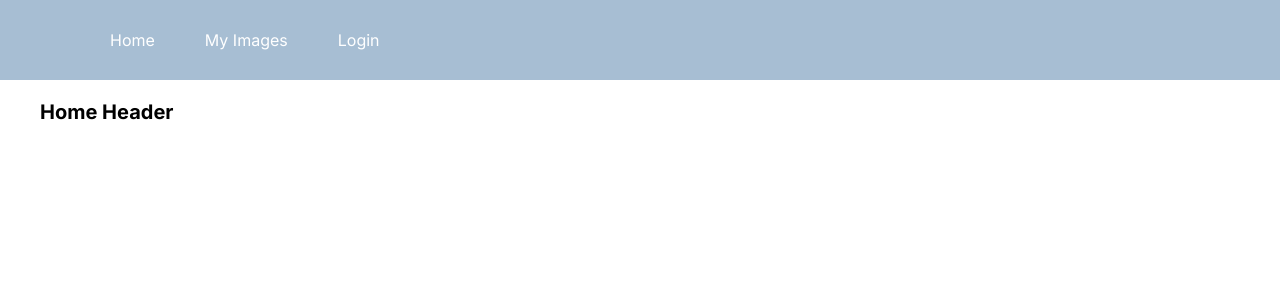
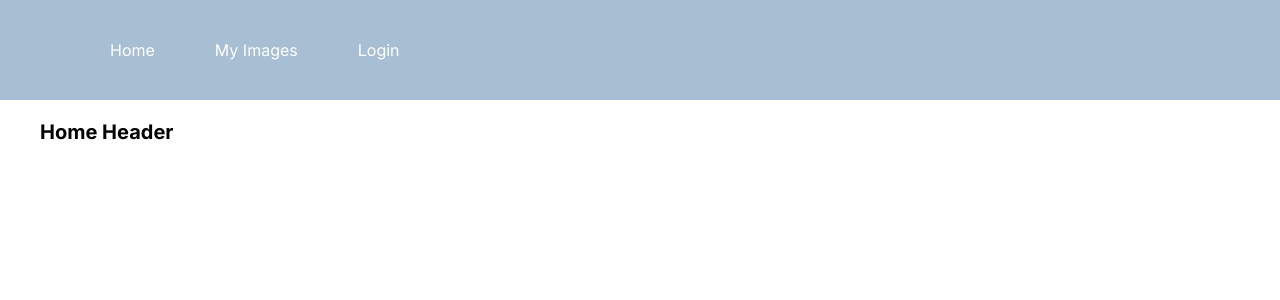
Before and after one commit to vincent-softdev/vue-laravel, a Vue app in the folder e-commerce/frontend/: page / in a window 1280 px wide. Shown: the top 300 px of the page. Built offline with nearby package versions, Linux system fonts and the light colour scheme.

Commit message:
update header nav

```diff
--- a/e-commerce/frontend/src/App.vue
+++ b/e-commerce/frontend/src/App.vue
@@ -1,13 +1,23 @@
 <script setup>
+import { ref } from 'vue'
 
+const isMenuOpen = ref(false)
 </script>
 
 <template>
 
   <div id="nav">
-    <router-link to="/">Home</router-link>
-    <router-link to="/my-images">My Images</router-link>
-    <router-link to="/login">Login</router-link>
+    <!-- Burger icon on small screens -->
+    <div class="burger" @click="isMenuOpen = !isMenuOpen">
+      ☰
+    </div>
+
+    <!-- Links wrapper -->
+    <div class="nav-links" :class="{ open: isMenuOpen }">
+      <router-link to="/" @click="isMenuOpen = false">Home</router-link>
+      <router-link to="/my-images" @click="isMenuOpen = false">My Images</router-link>
+      <router-link to="/login" @click="isMenuOpen = false">Login</router-link>
+    </div>
   </div>
   <!-- Body of the conten -->
   <div class="container">
--- a/e-commerce/frontend/src/assets/stylists/components/_nav.css
+++ b/e-commerce/frontend/src/assets/stylists/components/_nav.css
@@ -2,20 +2,88 @@
   background-color: var(--powder-blue-color);
   width: 100%;
   padding: 3rem 10rem;
-  gap: .5rem;
+  gap: 0.5rem;
   font-size: 1.6rem;
+  display: flex;
+  justify-content: space-between;
+  align-items: center;
+  flex-wrap: wrap;
   margin-bottom: 2rem;
+  position: relative;
 }
 
-#nav a {
+/* Burger icon - hidden on desktop */
+.burger {
+  display: none;
+  font-size: 2rem;
+  color: white;
+  cursor: pointer;
+}
+
+/* Nav links */
+.nav-links {
+  display: flex;
+  gap: 1rem;
+}
+
+.nav-links a {
   text-decoration: none;
   margin-right: 30px;
   color: white;
   padding: 10px;
-  transition: background-color 0.2s ease-in-out;
+  position: relative;
+  transition: transform 0.3s ease, color 0.3s ease;
 }
 
-#nav a:hover {
-  /* color-mix: mix a color with another color */
-  background-color: color-mix(in srgb, var(--powder-blue-color) 90%, black 10%);
+/* Hover effect */
+.nav-links a::after {
+  content: "";
+  position: absolute;
+  width: 0%;
+  height: 2px;
+  left: 0;
+  bottom: 0;
+  background-color: white;
+  transition: width 0.3s ease;
 }
+
+.nav-links a:hover {
+  transform: translateY(-3px) scale(1.05);
+  background-color: color-mix(in srgb, var(--powder-blue-color) 95%, black 5%);
+}
+
+.nav-links a:hover::after {
+  width: 100%;
+}
+
+/* Responsive styles */
+@media (max-width: 768px) {
+  #nav {
+    padding: 2rem;
+    flex-direction: column;
+    align-items: flex-start;
+  }
+
+  .burger {
+    display: block;
+  }
+
+  .nav-links {
+    display: none;
+    flex-direction: column;
+    width: 100%;
+    margin-top: 1rem;
+  }
+
+  .nav-links.open {
+    display: flex;
+  }
+
+  .nav-links a {
+    margin-right: 0;
+    width: 100%;
+    text-align: left;
+    font-size: 1.3rem;
+    padding: 12px;
+  }
+}
```
